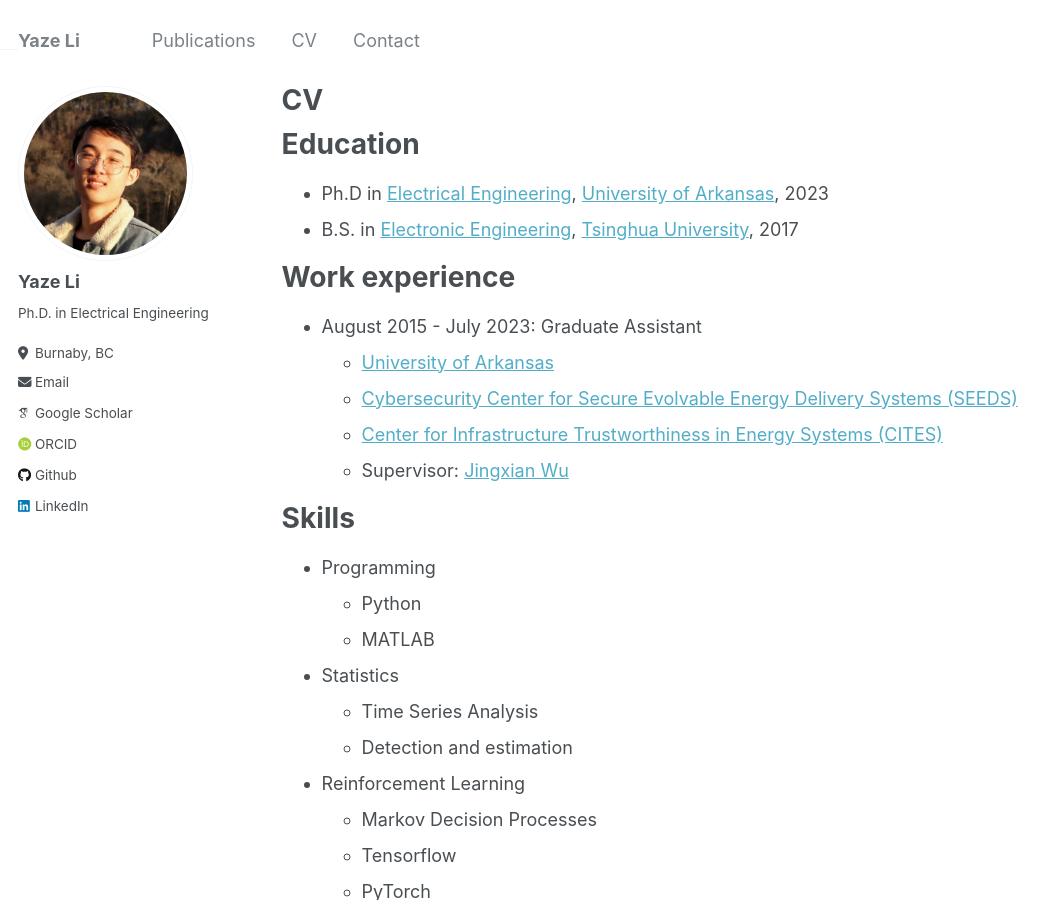
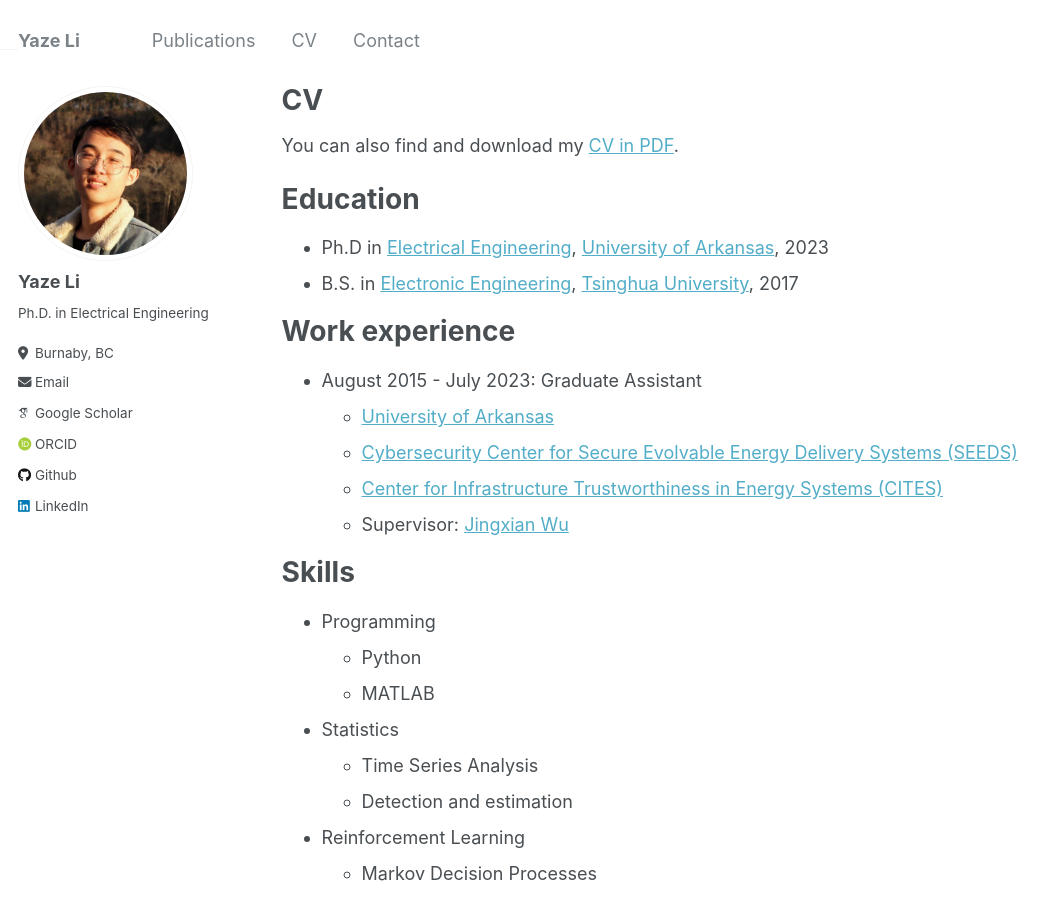
Before and after one commit to Arthurliyaze/Arthurliyaze.github.io, a Jekyll site: the page built from _pages/cv.md, in a window 1280 px wide and 900 px high. Shown: the whole window, without its empty margins (0-1061 px from the left). Built offline with Jekyll 4.4.1, drawn with Linux system fonts in a browser that asks for light colours; some web fonts are replaced.

Commit message:
Update cv.md

```diff
--- a/_pages/cv.md
+++ b/_pages/cv.md
@@ -8,6 +8,7 @@ redirect_from:
 ---
 
 {% include base_path %}
+You can also find and download my [CV in PDF]().
 
 Education
 ======
```
